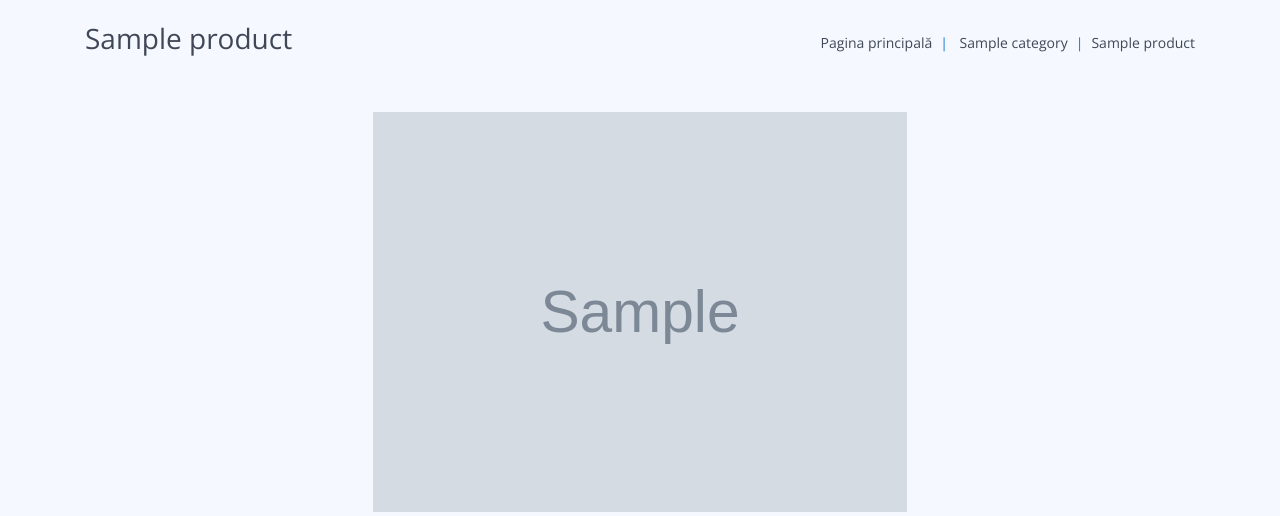
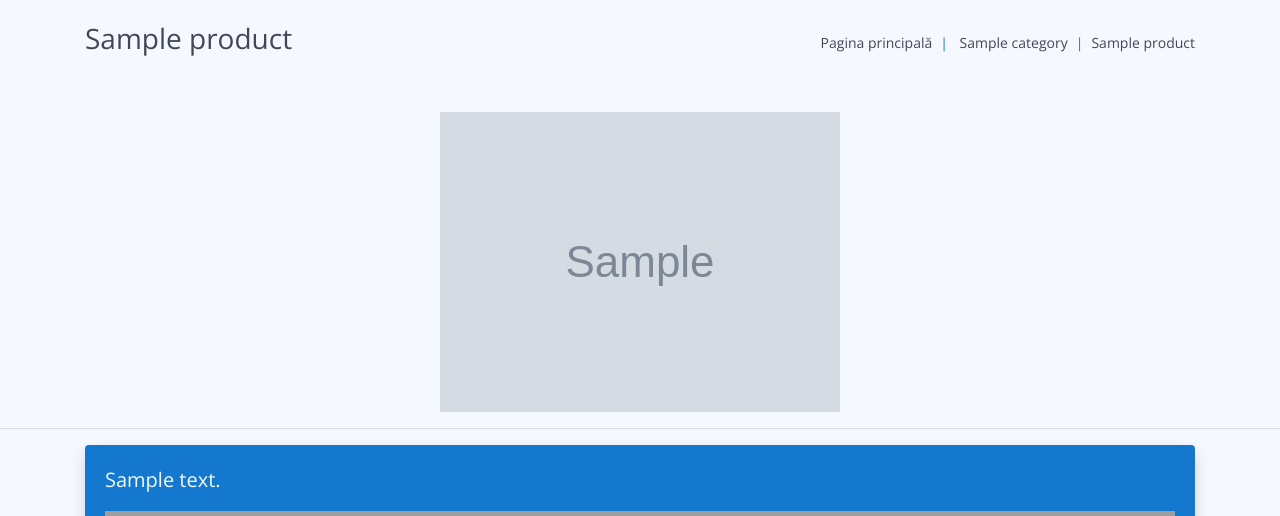
Before and after one commit to vigszilard/TermoCatalog, a Django app: page /p/1 in a window 1280 px wide. Shown: the part 114-630 px from the top of the page. Run offline with Django 3.2, Linux system fonts and the light colour scheme; tables that the repository leaves empty hold one stand-in row (values such as "Sample post"); grey boxes marked "Sample" are stand-in pictures; some libraries are stand-ins or nearby versions; grey boxes are pictures that could not be loaded.

Commit message:
forgot something, upsi

```diff
--- a/catalog/static/css/style.css
+++ b/catalog/static/css/style.css
@@ -609,6 +609,10 @@ body > section:last-of-type {
 
 /* Product page */
 
+#product-image img {
+  max-height: 400px;
+}
+
 #product-info .card {
   background-color: #1378CE;
   border: none;
--- a/templates/pages/product.html
+++ b/templates/pages/product.html
@@ -24,7 +24,7 @@
   </section>
   <section id="product-image">
     <div class="container text-center">
-      <img src="{{ product.display_img.url }}" alt="{{ product.display_img }}" height="400px">
+      <img src="{{ product.display_img.url }}" alt="{{ product.display_img }}">
     </div>
   </section>
   <section id="product-info">
```
